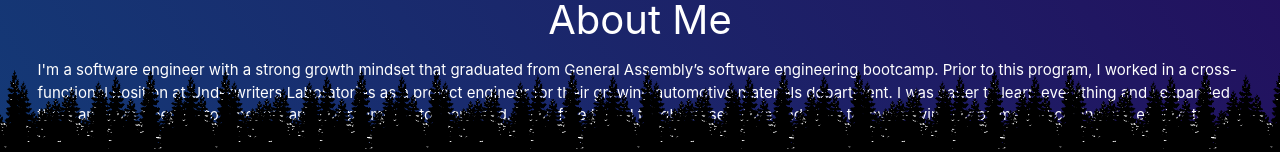
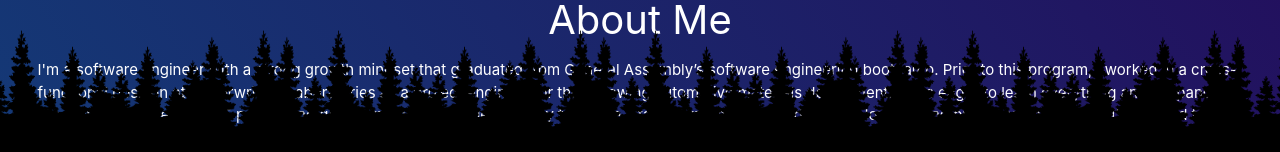
Before and after one commit to jamesocana6/james-ocana-portfolio, a React (Create React App) app in the folder frontend/: page / in a window 1280 px wide. Shown: the part 630-782 px from the top of the page. Built offline with nearby package versions, Linux system fonts and the light colour scheme; the HTML template or start-up script is replaced by a standard one.

Commit message:
fix trees in footer

```diff
--- a/frontend/src/public/style.css
+++ b/frontend/src/public/style.css
@@ -4,7 +4,7 @@
     --theme-env-project-panels:  rgb(70, 70, 70);
     --theme-env-table-background: rgb(70, 70, 70);
     --theme-env-table-accent: rgb(60, 60, 60);
-    --theme-env-footer: url("./trees.png");
+    --theme-env-footer: url("./trees-no-holes.png");
     /* ////////////////////////////////////////////////// */
     --theme-gam-background: rgba(0, 164, 234, 0.9);
     --theme-gam-project-hover: rgb(134, 98, 68);
@@ -26,8 +26,8 @@
     100% {color: white}
 }
 @keyframes themeChangeFooter {
-    0% {translate: 0 100px}
-    100% {translate: 0 0px}
+    0% {translate: 0 150px}
+    100% {translate: 0 10px}
 }
 @keyframes themeChangeLeftBox {
     0% {translate: -150px 0}
@@ -264,10 +264,11 @@
 }
 .footer.env {
     animation: themeChangeFooter 3s ease 1;
+    translate: 0 10px;
     background: var(--theme-env-footer), -75px var(--theme-env-footer);
     background-size: contain;
     background-repeat: repeat-x;
-    height: 100px;
+    height: 150px;
 }
 
 /* GAM */
```
Also changed, not shown: frontend/src/public/trees-no-holes.png (added).
